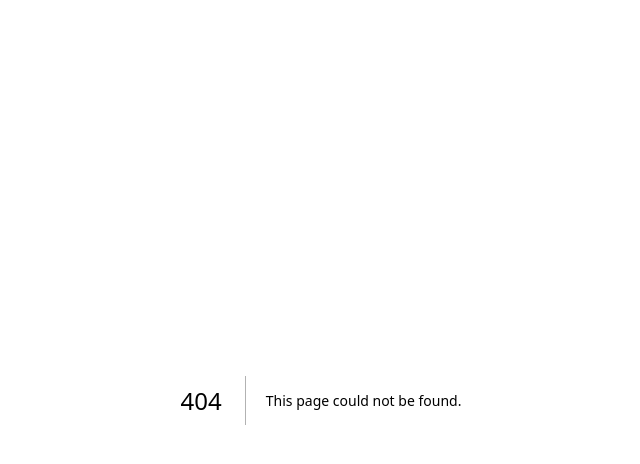
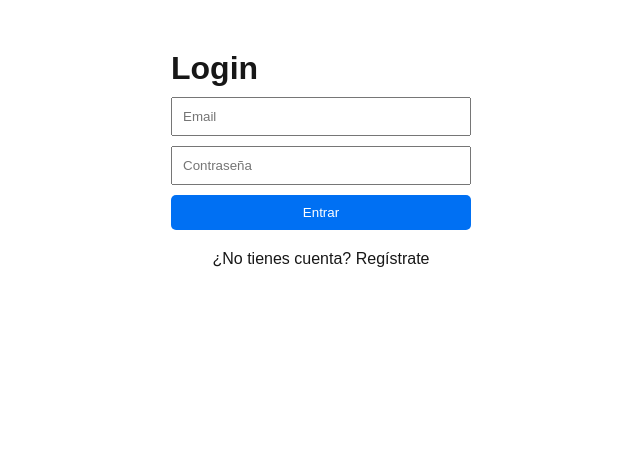
Before and after one commit to liminaal/liminaal, a Next.js app: page /login in a window 1280 px wide. Before the commit this address had no page. Shown: the top 464 px of the page, without its empty margins (319-959 px from the left). Built offline with nearby package versions, Linux system fonts and the light colour scheme; no server answers.

Commit message:
añadida página login

```diff
--- /dev/null
+++ b/pages/login.js
@@ -0,0 +1,36 @@
+import { supabase } from "../lib/supabase"
+
+export default function Login() {
+  async function login(e) {
+    e.preventDefault()
+    const email = e.target.email.value
+    const password = e.target.password.value
+
+    const { error } = await supabase.auth.signInWithPassword({
+      email,
+      password,
+    })
+
+    if (error) alert("Error: " + error.message)
+    else {
+      alert("¡Login correcto!")
+      window.location.href = "/"
+    }
+  }
+
+  return (
+    <div style={{ padding: "50px", maxWidth: "400px", margin: "auto" }}>
+      <h1>Login</h1>
+      <form onSubmit={login}>
+        <input name="email" type="email" placeholder="Email" required style={{ display: "block", margin: "10px 0", padding: "10px", width: "100%" }} />
+        <input name="password" type="password" placeholder="Contraseña" required style={{ display: "block", margin: "10px 0", padding: "10px", width: "100%" }} />
+        <button type="submit" style={{ padding: "10px 20px", background: "#0070f3", color: "white", border: "none", borderRadius: "5px", width: "100%" }}>
+          Entrar
+        </button>
+      </form>
+      <p style={{ textAlign: "center", marginTop: "20px" }}>
+        ¿No tienes cuenta? <a href="/register">Regístrate</a>
+      </p>
+    </div>
+  )
+}
```
